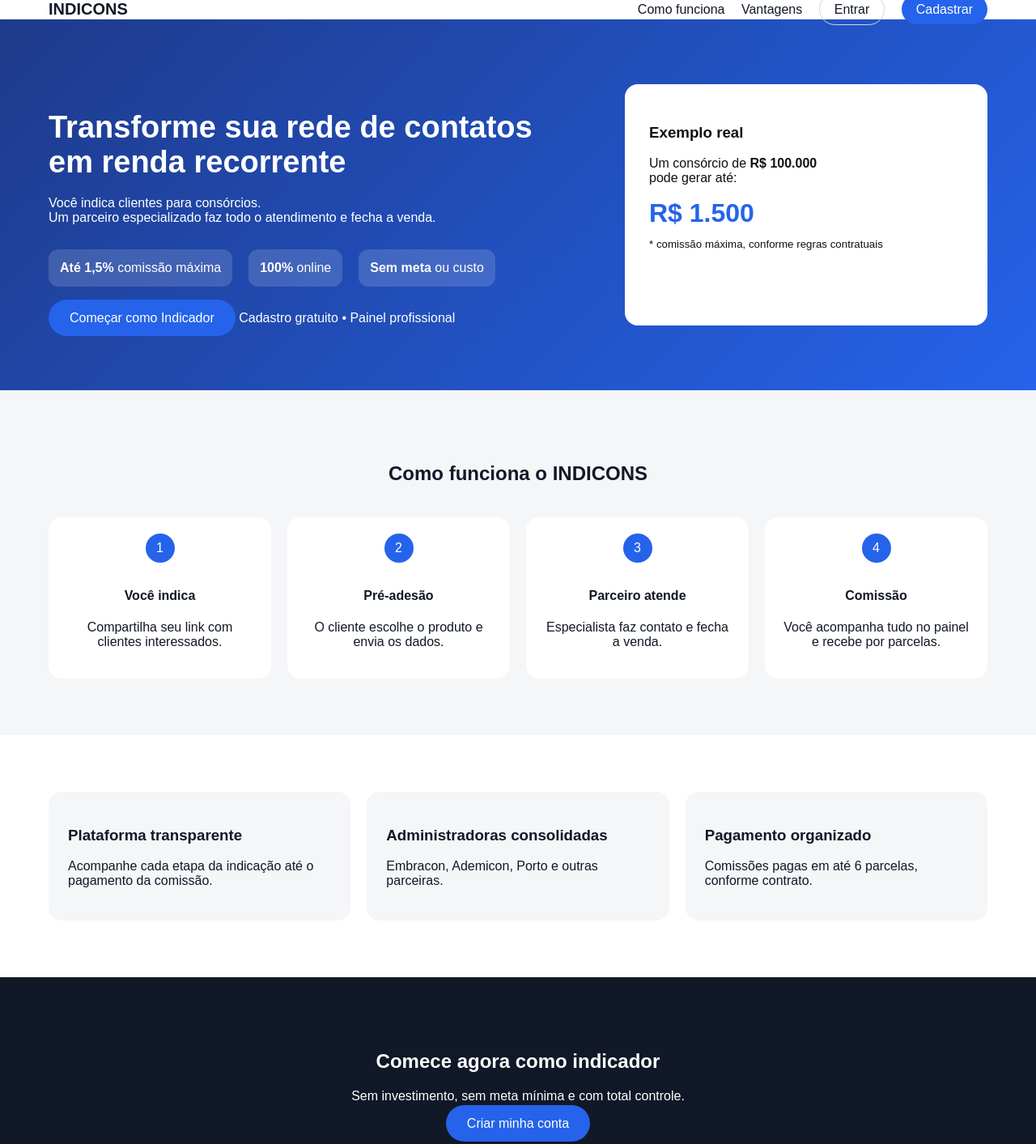
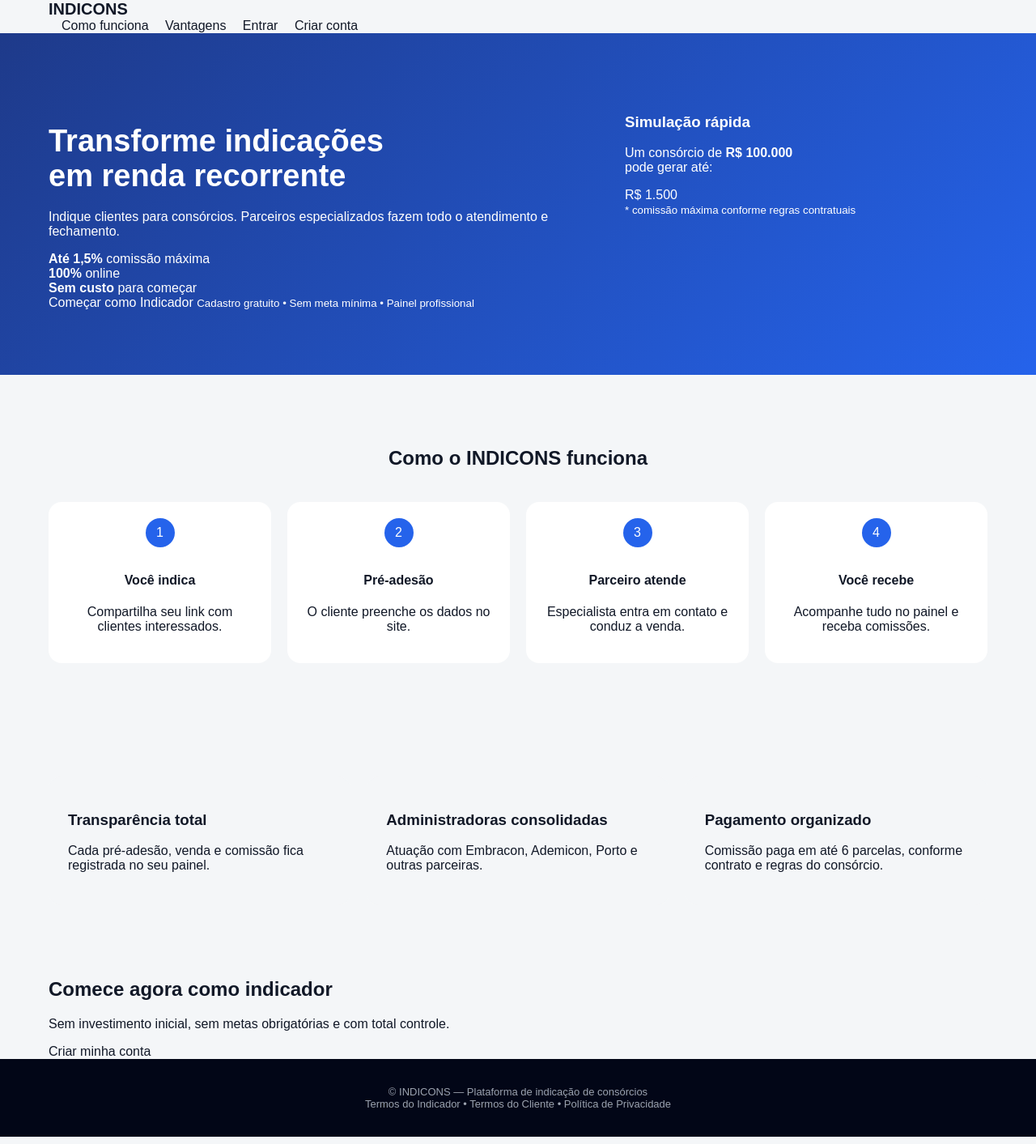
Before and after one commit to drubim/indicons-mvp, a website: page public/index.html in a window 1280 px wide. Shown: the top 1413 px of the page at 81% size. Drawn offline with Linux system fonts and the light colour scheme.

Commit message:
Update index.html

```diff
--- a/public/index.html
+++ b/public/index.html
@@ -1,22 +1,22 @@
 <!DOCTYPE html>
 <html lang="pt-br">
 <head>
-  <meta charset="UTF-8" />
-  <title>INDICONS — Indique consórcios e ganhe comissão</title>
-  <meta name="viewport" content="width=device-width, initial-scale=1" />
-  <link rel="stylesheet" href="style.css" />
+  <meta charset="UTF-8">
+  <title>INDICONS | Monetize suas indicações de consórcio</title>
+  <meta name="viewport" content="width=device-width, initial-scale=1">
+  <link rel="stylesheet" href="style.css">
 </head>
 <body>
 
 <!-- HEADER -->
-<header class="topo">
-  <div class="container flex">
+<header class="header">
+  <div class="container header-flex">
     <div class="logo">INDICONS</div>
     <nav>
       <a href="#como-funciona">Como funciona</a>
       <a href="#vantagens">Vantagens</a>
-      <a href="/login.html" class="btn-sec">Entrar</a>
-      <a href="/cadastro.html" class="btn">Cadastrar</a>
+      <a href="/login.html" class="btn-outline">Entrar</a>
+      <a href="/cadastro.html" class="btn-primary">Criar conta</a>
     </nav>
   </div>
 </header>
@@ -24,14 +24,18 @@
 <!-- HERO -->
 <section class="hero">
   <div class="container hero-grid">
-    <div>
-      <h1>Transforme sua rede de contatos<br>em renda recorrente</h1>
-      <p>
-        Você indica clientes para consórcios.<br>
-        Um parceiro especializado faz todo o atendimento e fecha a venda.
+    <div class="hero-text">
+      <h1>
+        Transforme indicações<br>
+        em renda recorrente
+      </h1>
+
+      <p class="subtitle">
+        Indique clientes para consórcios.
+        Parceiros especializados fazem todo o atendimento e fechamento.
       </p>
 
-      <div class="hero-numbers">
+      <div class="hero-metrics">
         <div>
           <strong>Até 1,5%</strong>
           <span>comissão máxima</span>
@@ -41,25 +45,29 @@
           <span>online</span>
         </div>
         <div>
-          <strong>Sem meta</strong>
-          <span>ou custo</span>
+          <strong>Sem custo</strong>
+          <span>para começar</span>
         </div>
       </div>
 
       <div class="hero-cta">
-        <a href="/cadastro.html" class="btn grande">Começar como Indicador</a>
-        <span>Cadastro gratuito • Painel profissional</span>
+        <a href="/cadastro.html" class="btn-primary large">
+          Começar como Indicador
+        </a>
+        <small>
+          Cadastro gratuito • Sem meta mínima • Painel profissional
+        </small>
       </div>
     </div>
 
-    <div class="hero-card">
-      <h3>Exemplo real</h3>
+    <div class="hero-box">
+      <h3>Simulação rápida</h3>
       <p>
         Um consórcio de <strong>R$ 100.000</strong><br>
         pode gerar até:
       </p>
       <div class="valor">R$ 1.500</div>
-      <small>* comissão máxima, conforme regras contratuais</small>
+      <small>* comissão máxima conforme regras contratuais</small>
     </div>
   </div>
 </section>
@@ -67,7 +75,7 @@
 <!-- COMO FUNCIONA -->
 <section id="como-funciona" class="section">
   <div class="container">
-    <h2>Como funciona o INDICONS</h2>
+    <h2>Como o INDICONS funciona</h2>
 
     <div class="steps">
       <div class="step">
@@ -78,46 +86,60 @@
       <div class="step">
         <span>2</span>
         <h4>Pré-adesão</h4>
-        <p>O cliente escolhe o produto e envia os dados.</p>
+        <p>O cliente preenche os dados no site.</p>
       </div>
       <div class="step">
         <span>3</span>
         <h4>Parceiro atende</h4>
-        <p>Especialista faz contato e fecha a venda.</p>
+        <p>Especialista entra em contato e conduz a venda.</p>
       </div>
       <div class="step">
         <span>4</span>
-        <h4>Comissão</h4>
-        <p>Você acompanha tudo no painel e recebe por parcelas.</p>
+        <h4>Você recebe</h4>
+        <p>Acompanhe tudo no painel e receba comissões.</p>
       </div>
     </div>
   </div>
 </section>
 
 <!-- VANTAGENS -->
-<section id="vantagens" class="section claro">
+<section id="vantagens" class="section light">
   <div class="container grid-3">
     <div class="card">
-      <h3>Plataforma transparente</h3>
-      <p>Acompanhe cada etapa da indicação até o pagamento da comissão.</p>
+      <h3>Transparência total</h3>
+      <p>
+        Cada pré-adesão, venda e comissão fica registrada
+        no seu painel.
+      </p>
     </div>
     <div class="card">
       <h3>Administradoras consolidadas</h3>
-      <p>Embracon, Ademicon, Porto e outras parceiras.</p>
+      <p>
+        Atuação com Embracon, Ademicon, Porto
+        e outras parceiras.
+      </p>
     </div>
     <div class="card">
       <h3>Pagamento organizado</h3>
-      <p>Comissões pagas em até 6 parcelas, conforme contrato.</p>
+      <p>
+        Comissão paga em até 6 parcelas,
+        conforme contrato e regras do consórcio.
+      </p>
     </div>
   </div>
 </section>
 
 <!-- CTA FINAL -->
-<section class="cta-final">
+<section class="cta">
   <div class="container">
     <h2>Comece agora como indicador</h2>
-    <p>Sem investimento, sem meta mínima e com total controle.</p>
-    <a href="/cadastro.html" class="btn grande">Criar minha conta</a>
+    <p>
+      Sem investimento inicial, sem metas obrigatórias
+      e com total controle.
+    </p>
+    <a href="/cadastro.html" class="btn-primary large">
+      Criar minha conta
+    </a>
   </div>
 </section>
 
```
